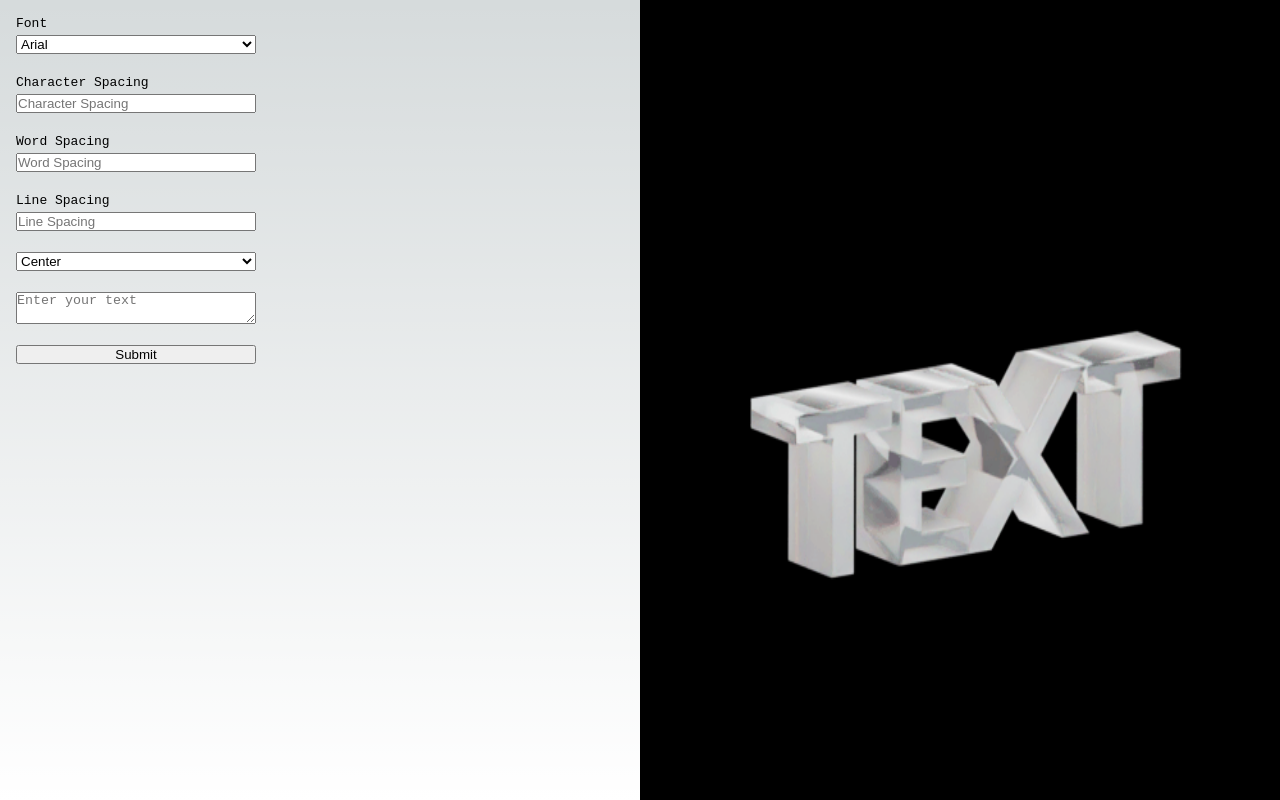
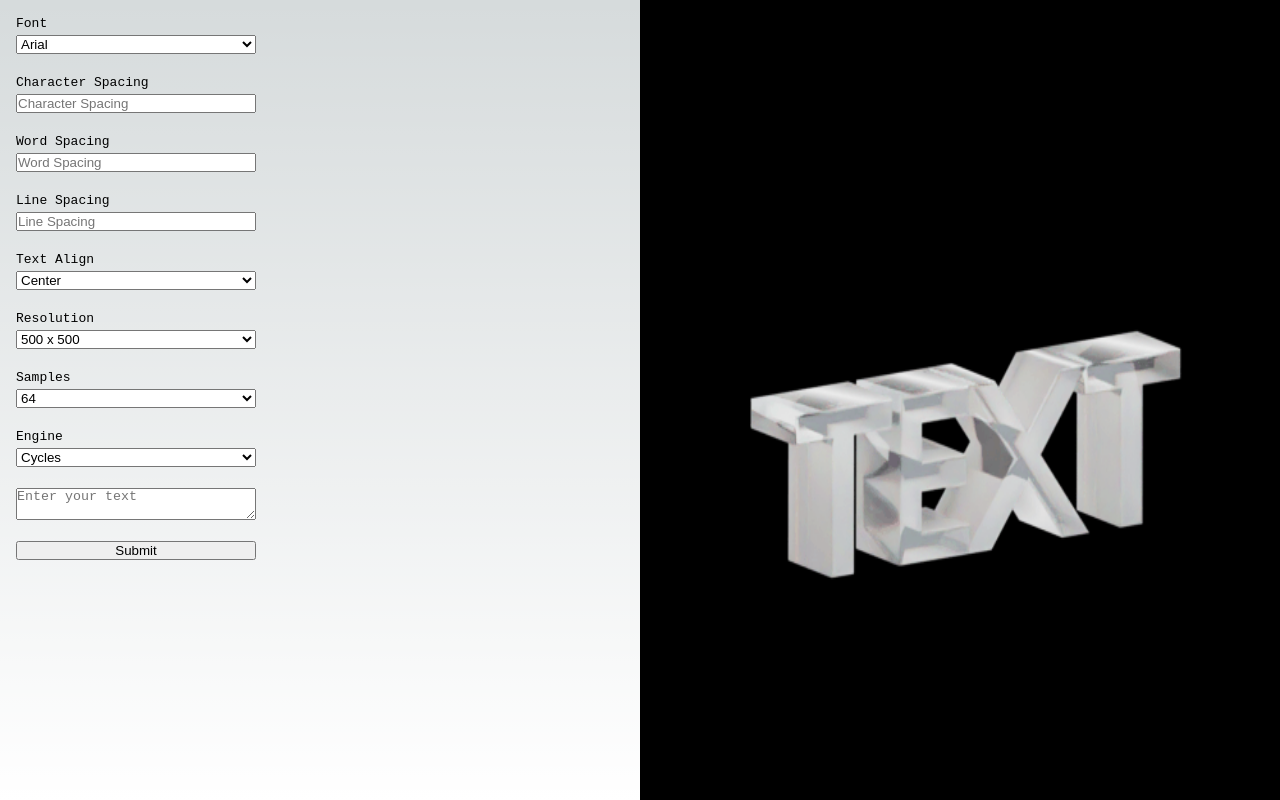
Before and after one commit to gridaco/The-Bundle, a Next.js app in the folder web/: page /templates/1 in a window 1280 px wide. Built offline with nearby package versions, Linux system fonts and the light colour scheme.

Commit message:
add renderer config gui

```diff
--- a/web/pages/templates/[id].tsx
+++ b/web/pages/templates/[id].tsx
@@ -4,24 +4,30 @@ import styled from "@emotion/styled";
 import Image from "next/image";
 import Axios from "axios";
 
+interface DMTRequest<T = any> {
+  data: T;
+  config?: {
+    resolution_x: number;
+    resolution_y: number;
+    samples: number;
+    engine: "CYCLES" | "BLENDER_EEVEE";
+  };
+}
+
 export default function T1({ id }: { id: string }) {
+  const [busy, setBusy] = React.useState<boolean>(false);
   const [preview, setPreview] = React.useState<string>(
     "/preview/baked-001/TEXT-b.gif"
   );
 
-  const renderStill = async (text: string) => {
+  const renderStill = async (request: DMTRequest) => {
+    setBusy(true);
     const { data } = await Axios.post(
       `http://localhost:3001/templates/${id}/render-still`,
-      {
-        data: {
-          text: {
-            data: {
-              body: text,
-            },
-          },
-        },
-      }
+      request
     );
+
+    setBusy(false);
     return data;
   };
 
@@ -35,9 +41,27 @@ export default function T1({ id }: { id: string }) {
           <form
             onSubmit={(e) => {
               e.preventDefault();
-              const text = e.target["elements"]["text"];
-              console.log(text.value);
-              renderStill(text.value).then((data) => {
+              const elements = e.target["elements"];
+              const text = elements["text"].value;
+              const resolution = parseInt(elements["resolution"].value);
+              const engine = elements["engine"].value;
+              const samples = parseInt(elements["samples"].value);
+
+              renderStill({
+                data: {
+                  text: {
+                    data: {
+                      body: text,
+                    },
+                  },
+                },
+                config: {
+                  engine,
+                  resolution_x: resolution,
+                  resolution_y: resolution,
+                  samples,
+                },
+              }).then((data) => {
                 setPreview(data.still);
               });
             }}
@@ -81,11 +105,45 @@ export default function T1({ id }: { id: string }) {
               />
             </section>
 
-            <select name="align_x" id="align_x" defaultValue="CENTER">
-              <option value="LEFT">Left</option>
-              <option value="CENTER">Center</option>
-              <option value="RIGHT">Right</option>
-            </select>
+            <section>
+              <label htmlFor="align_x">Text Align</label>
+              <select name="align_x" id="align_x" defaultValue="CENTER">
+                <option value="LEFT">Left</option>
+                <option value="CENTER">Center</option>
+                <option value="RIGHT">Right</option>
+              </select>
+            </section>
+
+            {/* Quality */}
+
+            <section>
+              <label htmlFor="resolution">Resolution</label>
+              <select name="resolution" id="resolution" defaultValue="500">
+                <option value="500">500 x 500</option>
+                <option value="1000">1000 x 1000</option>
+                <option value="4000">4K</option>
+              </select>
+            </section>
+
+            <section>
+              <label htmlFor="samples">Samples</label>
+              <select name="samples" id="samples" defaultValue="64">
+                <option value="64">64</option>
+                <option value="128">128</option>
+                <option value="256">256</option>
+                <option value="512">512</option>
+                <option value="1024">1024</option>
+              </select>
+            </section>
+
+            <section>
+              <label htmlFor="engine">Engine</label>
+              <select name="engine" id="engine" defaultValue="CYCLES">
+                <option value="CYCLES">Cycles</option>
+                <option value="BLENDER_EEVEE">Eevee</option>
+              </select>
+            </section>
+
             <textarea
               id="text"
               placeholder="Enter your text"
@@ -100,6 +158,8 @@ export default function T1({ id }: { id: string }) {
           </form>
         </div>
         <div className="side">
+          {busy && <span>IDLE...</span>}
+
           <Image
             width={500}
             height={500}
```
